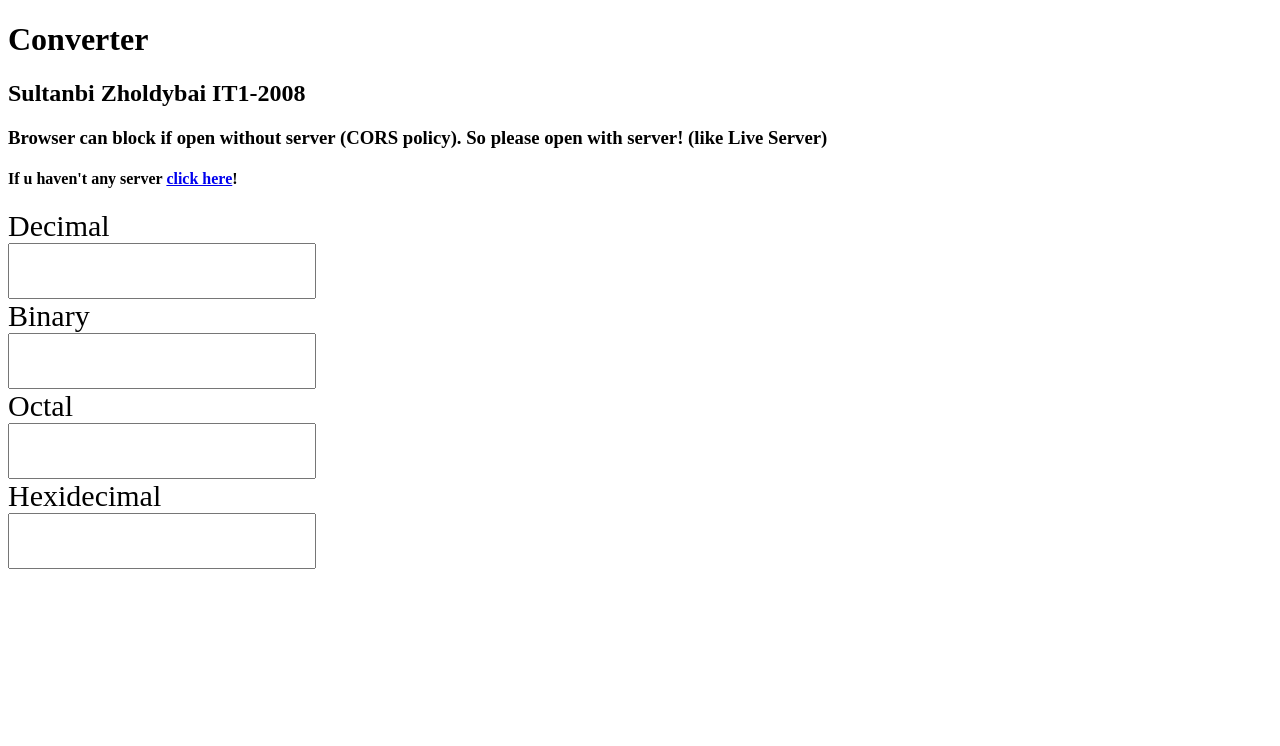
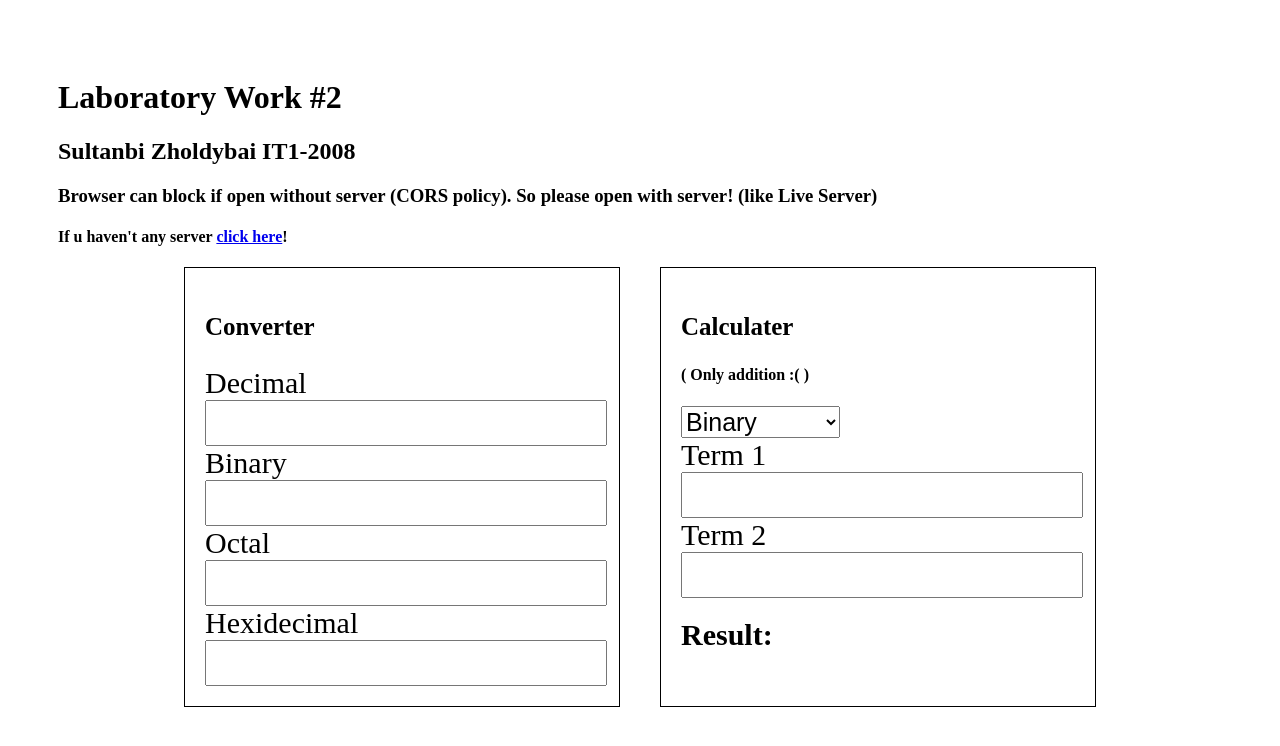
Before and after one commit to Proger30/converter, a plain HTML site: page index.html in a window 1280 px wide. Drawn offline with Linux system fonts and the light colour scheme.

Commit message:
Update index.html

```diff
--- a/index.html
+++ b/index.html
@@ -6,23 +6,67 @@
     <meta name="viewport" content="width=device-width, initial-scale=1.0" />
     <title>Converter</title>
     <style>
+		body {
+			padding: 50px;
+		}
+	  .app {
+		padding: 0 50px;
+		margin-bottom: 100px;
+		display: flex;
+		justify-content: center;
+		column-gap: 40px;
+	  }
+
+	  .app > div {
+		padding: 20px;
+		border: 1px solid #000;
+	  }
+
+	  .sum {
+		margin-top: 20px;
+		font-weight: 600;
+		font-size: 30px;
+	  }
+
+	  p {
+		font-size: 25px;
+		font-weight: 700;
+	  }
+
       label {
         display: block;
         font-size: 30px;
       }
       input {
-        width: 300px;
-        height: 50px;
+        width: 100%;
+        height: 40px;
         font-size: 30px;
       }
+
+	  select {
+		font-size: 25px;
+	  }
+	  @media (max-width: 720px) {
+		body {
+			padding: 0px;
+		}
+		.app {
+		padding: 0 20px;
+		flex-direction: column;
+		row-gap: 10px;
+		}
+	  }
+
     </style>
   </head>
   <body>
-	<h1>Converter</h1>
+	<h1>Laboratory Work #2</h1>
 	<h2>Sultanbi Zholdybai IT1-2008</h2>
 	<h3>Browser can block if open without server (CORS policy). So please open with server! (like Live Server)</h3>
 	<h4>If u haven't any server <a href="https://proger30.github.io/converter/" target="_blank">click here</a>!</h4>
-
+	<div class="app">
+		<div class="converter">
+			<p>Converter</p>
 			<label for="Dec">Decimal</label>
 			<input id="Dec" type="text" />
 			<label for="Bin">Binary</label>
@@ -31,6 +75,24 @@
 			<input id="Oct" type="text" />
 			<label for="Hex">Hexidecimal</label>
 			<input id="Hex" type="text" />
+		</div>
+		<div class="calculater">
+			<p>Calculater</p>
+			<h4>( Only addition :( )</h4>
+			<select name="notation" id="notation">
+				<option value="Bin" selected>Binary</option>
+				<option value="Oct">Octal</option>
+				<option value="Dec">Decimal</option>
+				<option value="Hex">Hexidecimal</option>
+			</select>
+			<label for="firstTerm">Term 1</label>
+			<input id="firstTerm" type="text" value=""/>
+			<label for="secondTerm">Term 2</label>
+			<input id="secondTerm" type="text" value=""	/>
+			<div class="sum">Result: </div>
+		</div>
+	</div>
+
     <script type="module" src="./script/main.js"></script>
   </body>
 </html>
```
Lines whose indentation alone changed are shown as unchanged.
